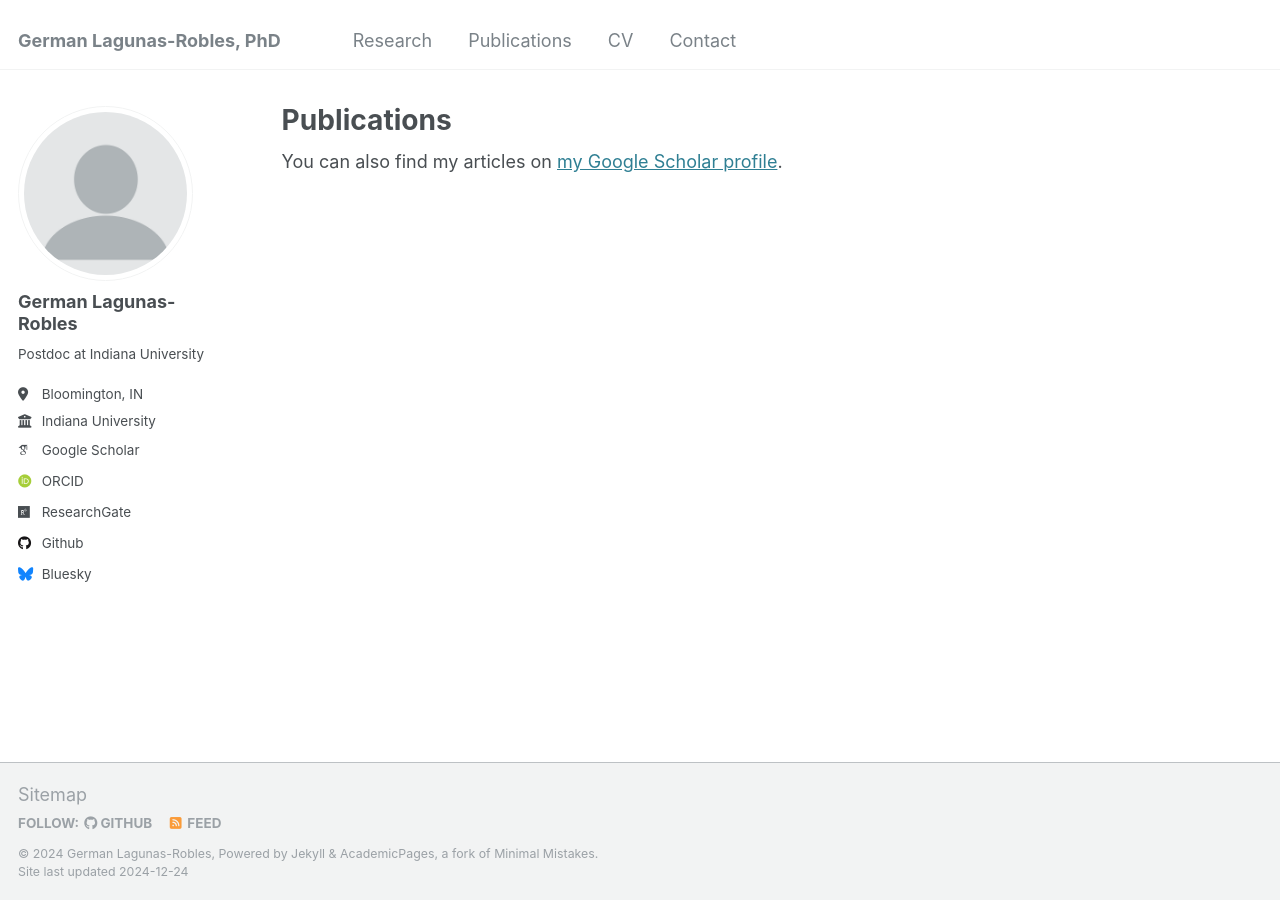
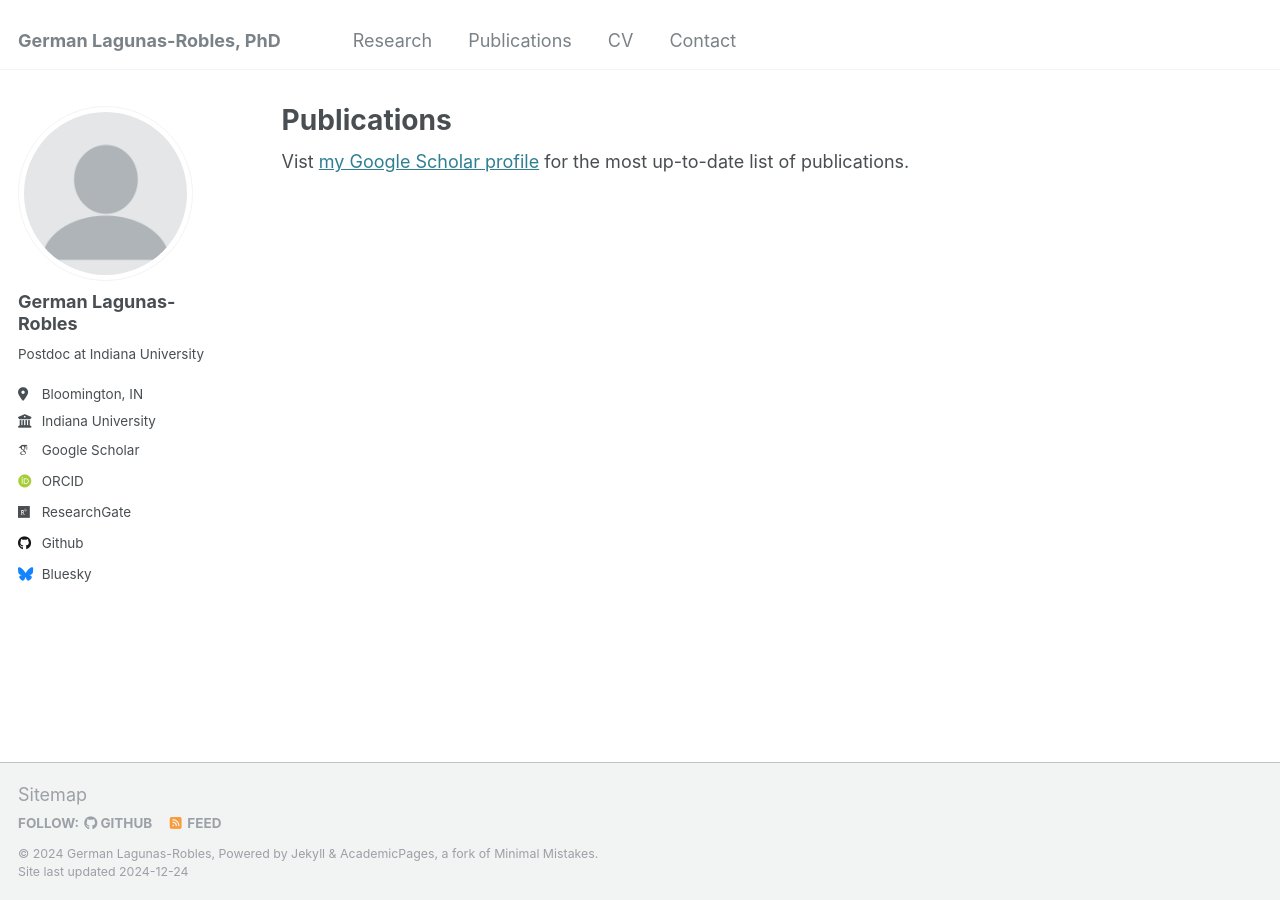
Before and after one commit to GLagunas-Robles/GLagunas-Robles.github.io, a Jekyll site: the page built from _pages/publications.html, in a window 1280 px wide. Built offline with Jekyll 4.4.1, drawn with Linux system fonts in a browser that asks for light colours; some web fonts are replaced.

Commit message:
Update publications.html

```diff
--- a/_pages/publications.html
+++ b/_pages/publications.html
@@ -6,7 +6,7 @@ author_profile: true
 ---
 
 {% if site.author.googlescholar %}
-  <div class="wordwrap">You can also find my articles on <a href="{{site.author.googlescholar}}">my Google Scholar profile</a>.</div>
+  <div class="wordwrap">Vist <a href="{{https://scholar.google.com/citations?user=fPlSsrAAAAAJ&hl=en}}">my Google Scholar profile</a> for the most up-to-date list of publications.</div>
 {% endif %}
 
 {% include base_path %}
```
